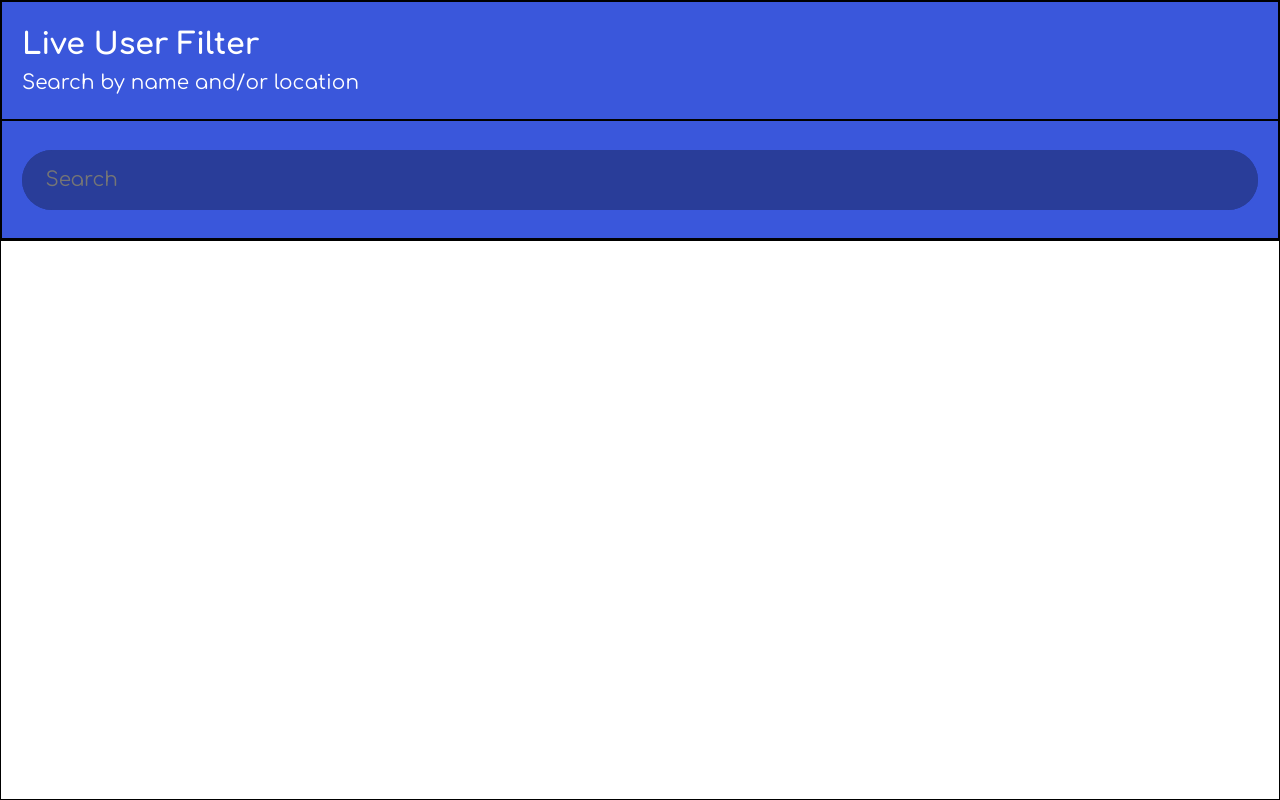
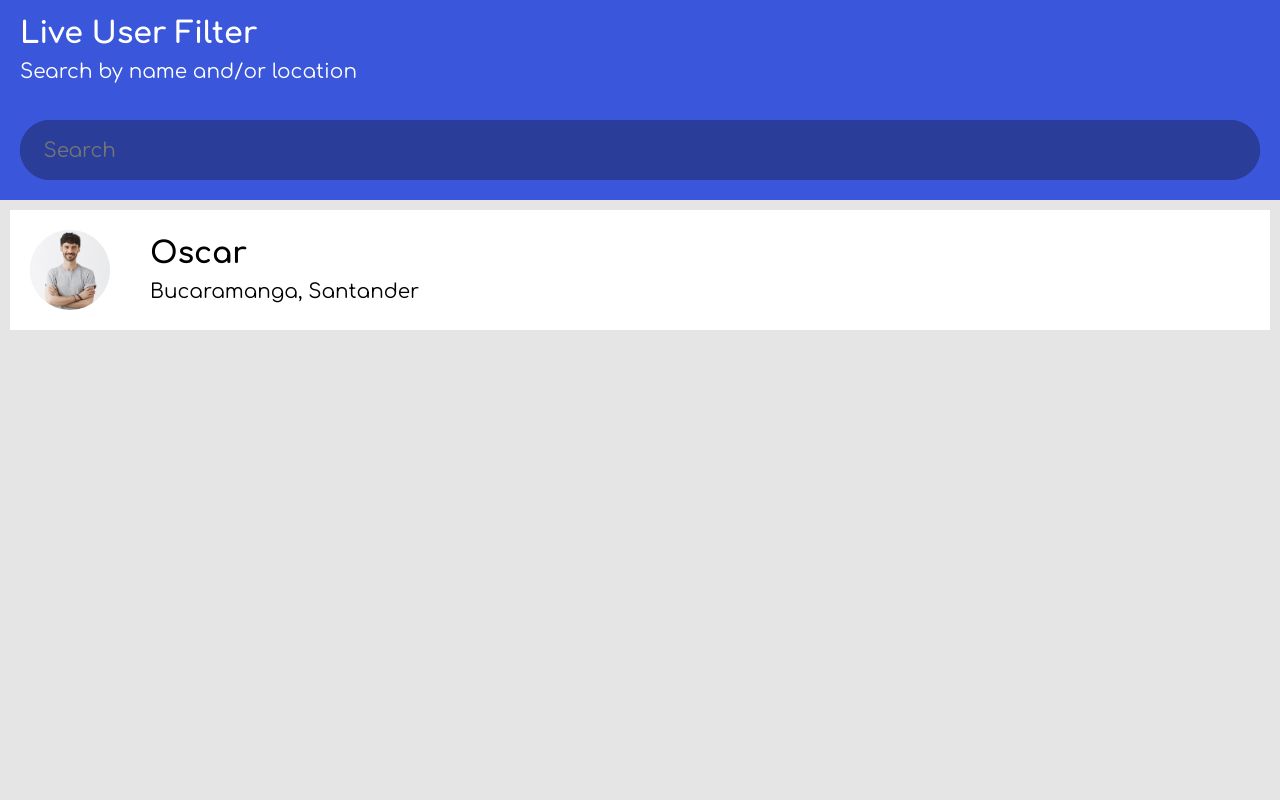
Before and after one commit to Gonzx77/LiveUserFilter, a plain HTML site: page index.html in a window 1280 px wide. Drawn offline with Linux system fonts and the light colour scheme.

Commit message:
feat: :lipstick: Div de resultados terminado
- Se creo el flex del div de los resultados.
- Se creo la plantilla del reesultado.

```diff
--- a/css/style.css
+++ b/css/style.css
@@ -15,6 +15,7 @@
     box-sizing: border-box;
 }
 body{
+    background-color: #32323220;
     width: 100vw;
     height: 100vh;
 }
@@ -26,23 +27,25 @@ body{
     width: 100%;
     height: 100%;
     grid-template-columns: 1;
-    grid-template-rows: 30% 70%;
+    grid-template-rows: 25% 75%;
 }
 
-.mainBodyDivSection{
-    border: 1px solid black;
-}
+
 #mBDS1{
     background-color: var(--color-1);
     display: grid;
     grid-template-columns: 1;
     grid-template-rows: repeat(2, 1fr);
 }
+#mBDS2{
+    display: flex;
+    flex-direction: column;
+    gap: 4px;
+    overflow: hidden;
+    overflow-y: auto;
+}
 
 
-.infoDiv{
-    border: 1px solid black;
-}
 #infoD1{
     display: flex;
     align-items: center;
@@ -94,6 +97,56 @@ body{
 
 
 
+.element{
+    margin: 10px;
+    background-color: #ffffff;
+    display: grid;
+    grid-template-columns: 120px calc(100% - 120px);
+    grid-template-rows: 1;
+    height: 120px;
+}
+
+
+#eS1{
+    display: flex;
+    align-items: center;
+    justify-content: center;
+}
+#eS2{
+    display: flex;
+    align-items: center;
+}
+
+.imgDiv{
+    display: flex;
+    justify-content: center;
+    overflow: hidden;
+    background-color: #32323210;
+    width: 80px;
+    height: 80px;
+    border-radius: 50%;
+}
+
+.img{
+    height: 100%;
+}
+
+
+.userTextDiv{
+    margin-left: 20px;
+}
+#userName{
+    margin-bottom: 10px;
+    font-size: 30px;
+    font-weight: bolder;
+    font-family: "ComoforBold", sans-serif;
+}
+#userLocation{
+    font-family: "ComforRegular", sans-serif;
+    font-size: 20px;
+}
+
+
 @media (max-width: 600px) {
     #title{
         font-size: 24px;
@@ -101,4 +154,10 @@ body{
     #subTitle{
         font-size: 14px;
     }
+    #userName{
+        font-size: 20px;
+    }
+    #userLocation{
+        font-size: 12px;
+    }
 }
--- a/index.html
+++ b/index.html
@@ -31,6 +31,20 @@
         </div>
         <div id="mBDS2" class="mainBodyDivSection">
 
+            <div class="element">
+                <div id="eS1" class="elementSec">
+                    <div class="imgDiv">
+                        <img src="storage/media/profiile.avif" class="img">
+                    </div>
+                </div>
+                <div id="eS2" class="elementSec">
+                    <div class="userTextDiv">
+                        <p id="userName">Oscar</p>
+                        <p id="userLocation">Bucaramanga, Santander</p>
+                    </div>
+                </div>
+            </div>
+
         </div>
 
     </div>
```
